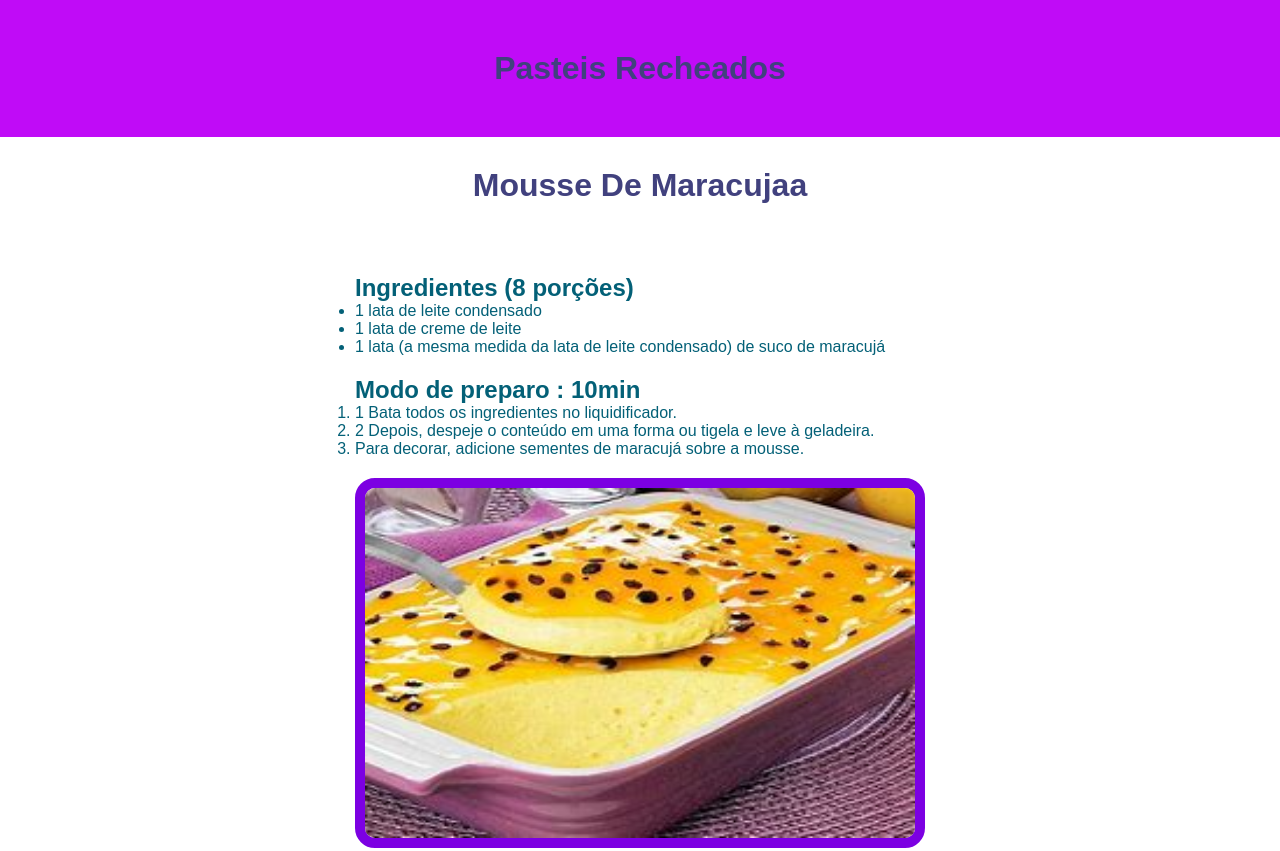
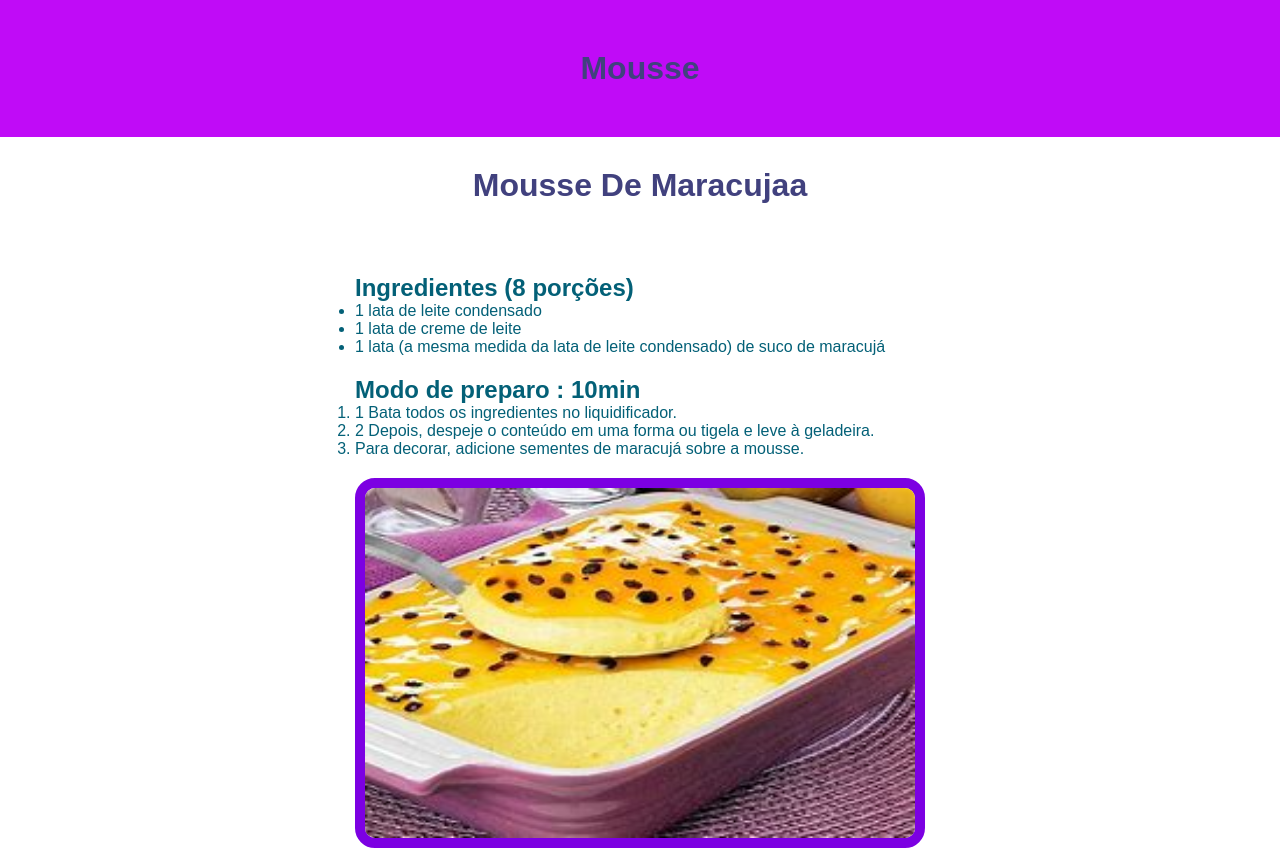
Before and after one commit to eder64ghjhj/projeto3, a plain HTML site: page index.html in a window 1280 px wide. Shown: the top 851 px of the page. Drawn offline with Linux system fonts and the light colour scheme.

Commit message:
Add files via upload

```diff
--- a/index.html
+++ b/index.html
@@ -19,7 +19,7 @@
     <header>
         <div class="receita">
             <h1>
-                Pasteis Recheados
+               Mousse
             </h1>
         </div>
     </header>
```
